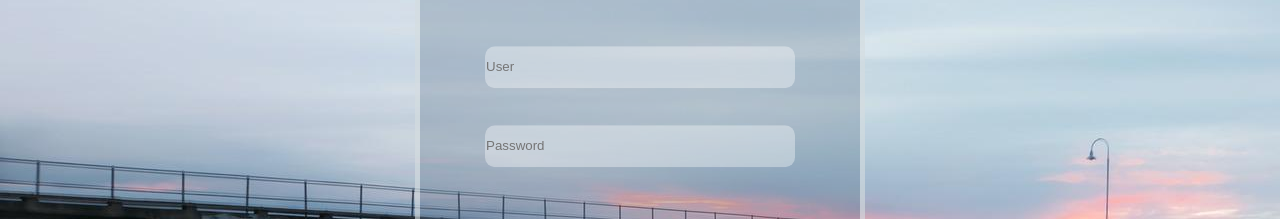
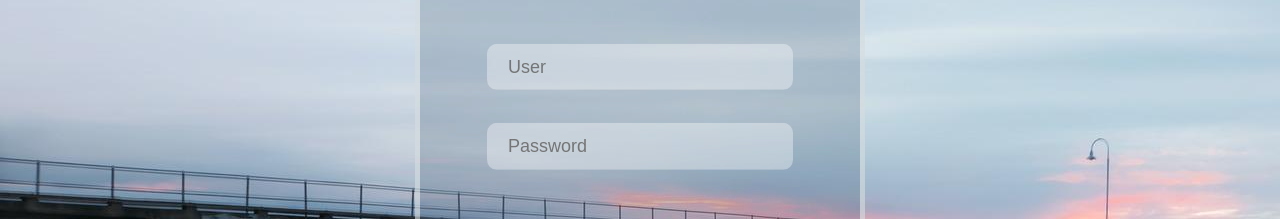
Before and after one commit to Rodr1goTavares/tela-de-login-e-cadastro, a plain HTML site: page index.html in a window 1280 px wide. Shown: the part 245-464 px from the top of the page. Drawn offline with Linux system fonts and the light colour scheme.

Commit message:
Aplicando novos conhecimentos

```diff
--- a/styless.css
+++ b/styless.css
@@ -19,7 +19,7 @@ a{
 
 
 
- .login{
+ .login {
      transform: translate(50%,-50%);
      position: absolute;
      right:50% ;
@@ -36,7 +36,7 @@ a{
      font-style:unset;
      color: rgb(255, 255, 255);
 
- }
+}
 
 
  #user {
@@ -44,16 +44,17 @@ a{
   position: absolute;
   top: 30%;
   right:50%;
-  width: 70%;
-  height: 9%;
+  width: 60%;
+  height: 1%;
+
+  padding: 20px;
 
   background-color: rgba(255, 255, 255, 0.356);
   border: solid 1px rgba(255, 255, 255, 0);
   border-radius: 10px;
   color: rgb(0, 0, 0);
 
-
-
+  font-size: large;
 }
 
 
@@ -62,16 +63,18 @@ a{
   position: absolute;
   top: 48%;
   right: 50%;
-  width: 70%;
-  height: 9%;
+  width: 60%;
+  height: 1%;
+
+  padding: 20px;
 
   background-color: rgba(255, 255, 255, 0.356);
   border: solid 1px rgba(255, 255, 255, 0);
   border-radius: 10px;
   color: rgb(0, 0, 0);
 
+  font-size: large;
 }
-
 
 
  #bt {
@@ -90,9 +93,8 @@ a{
    border:solid 2px rgba(255, 255, 255, 0.384);
    color: rgb(0, 0, 0);
    cursor: pointer;
+}
 
-
- }
 
  #fgpassword {
 
@@ -101,23 +103,21 @@ a{
   top: 90%;
   right: 50%;
 
-
   color: rgba(251, 255, 255, 0.397);
   text-decoration: underline;
+}
 
- }
 
  #credits {
-
   position: absolute;
   transform: translate(50%,-50%);
   right: 50%;
   top: 90%;
 
   color: rgb(3, 3, 3);
- }
+}
+
 
  #credits:hover{
   color: rgb(0, 255, 242);
-
- }
+}
```
Also changed, not shown: index.html (+1 -1 lines).
